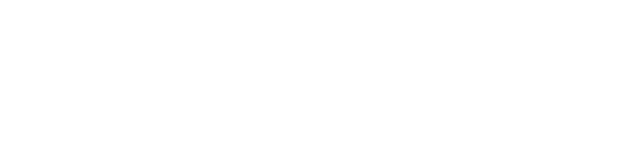
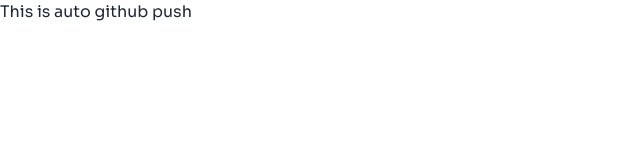
Before and after one commit to Hossain1416/ph-assignment-three, a plain HTML site: page index.html in a window 1280 px wide. Shown: the whole page, without its empty margins (0-640 px from the left). Drawn offline with nearby package versions, Linux system fonts and the light colour scheme; a web font is replaced by a local one.

Commit message:
heading change

```diff
--- a/index.html
+++ b/index.html
@@ -41,7 +41,7 @@
     <!-- end header -->
 
     <main>
-
+      <h1>This is auto github push</h1>
     </main>
 
     <!-- end main -->
```
